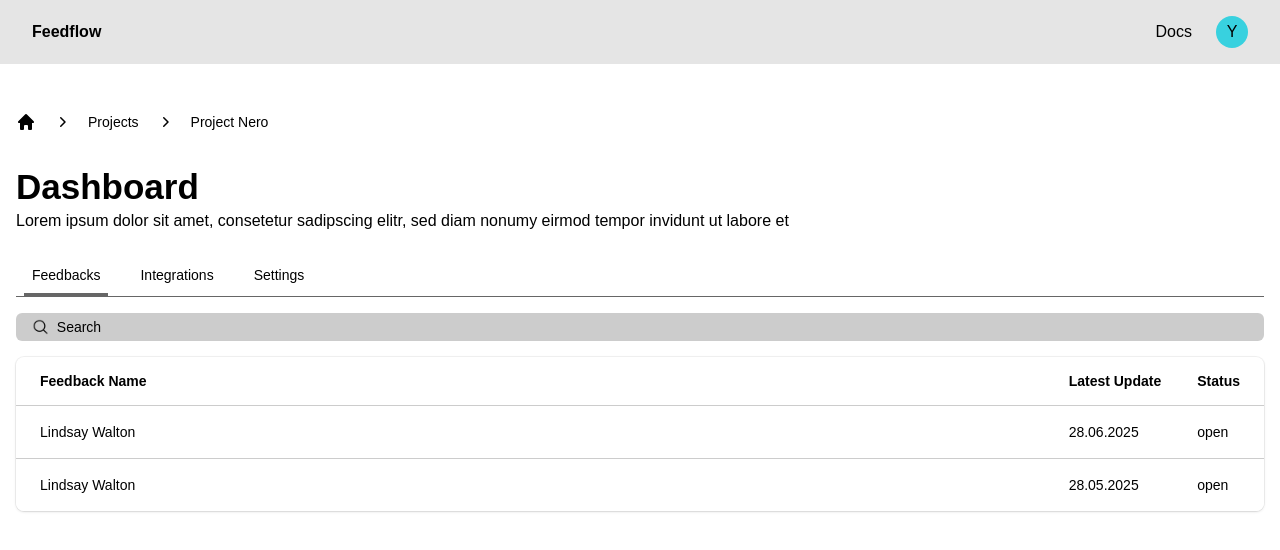
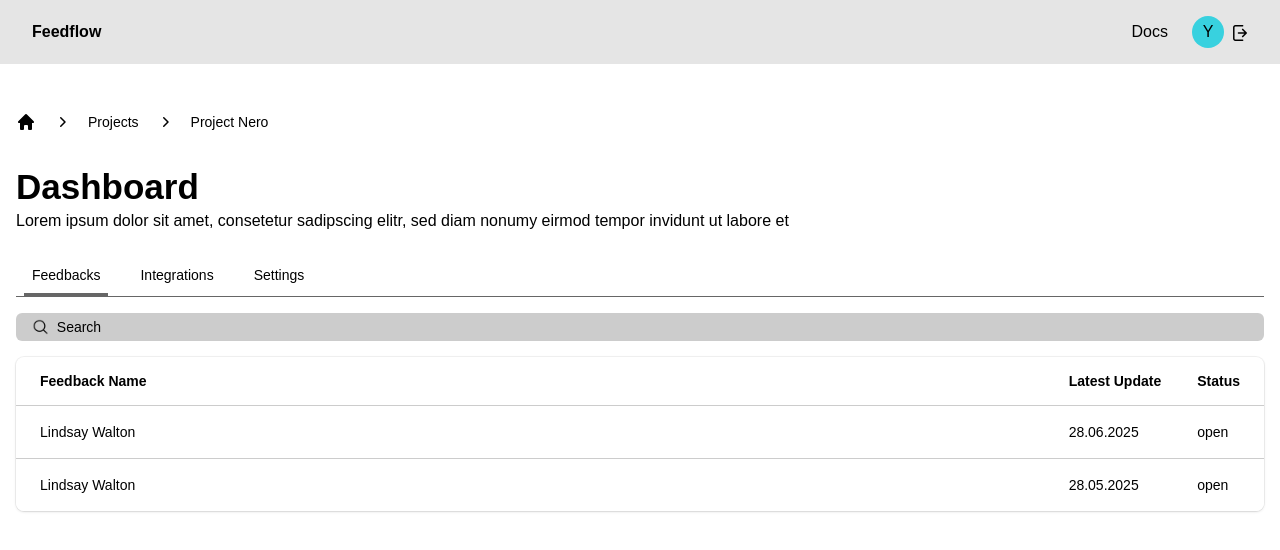
Before and after one commit to Feedflow-Feedback/feedflow, a React (Vite) app in the folder apps/dashboard-frontend/: page /projects in a window 1280 px wide. Shown: the top 550 px of the page. Built offline with nearby package versions, Linux system fonts and the light colour scheme.

Commit message:
feat: logout function

```diff
--- a/apps/dashboard-frontend/src/components/navbar/navbar.jsx
+++ b/apps/dashboard-frontend/src/components/navbar/navbar.jsx
@@ -1,10 +1,16 @@
 "use client";
 
-import { Bars3Icon } from "@heroicons/react/24/outline";
+import logoutIcon from "@/assets/icons/logoutIcon.png";
 
-const navigation = [{ name: "Docs", href: "/documentation" }];
+import { useAuthStore } from "@/stores/authStore";
 
 export default function Navbar() {
+  const clearToken = useAuthStore((state) => state.clearToken);
+
+  function handleLogout() {
+    clearToken();
+    window.location.href = "/";
+  }
   return (
     <header className="bg-white">
       <nav
@@ -25,6 +31,13 @@ export default function Navbar() {
           <p className="rounded-full aspect-square w-8 bg-lightBlue flex justify-center items-center">
             {/* User initial or avatar could go here */}Y
           </p>
+          <div className="cursor-pointer" onClick={handleLogout}>
+            <img
+              src={logoutIcon}
+              alt="logout"
+              className="inline-block ml-2 h-4 "
+            />
+          </div>
         </div>
       </nav>
     </header>
```
Also changed, not shown: apps/dashboard-frontend/src/assets/icons/logoutIcon.png (added).
